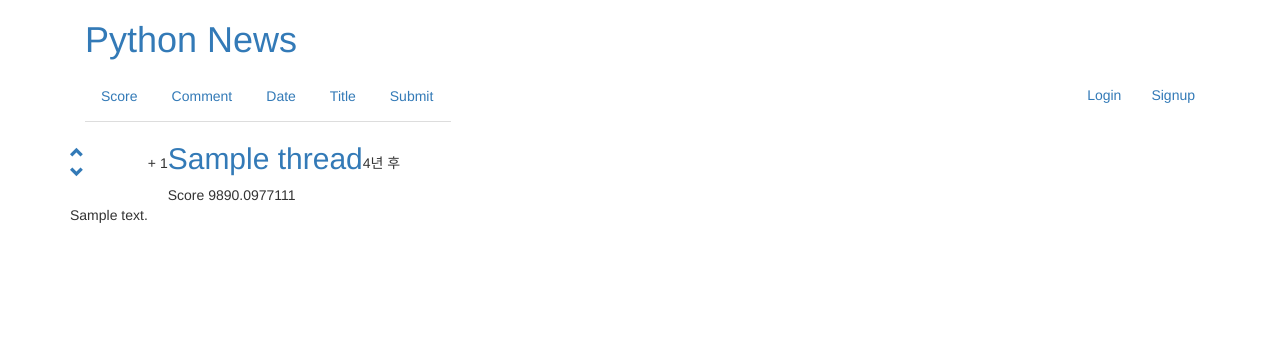
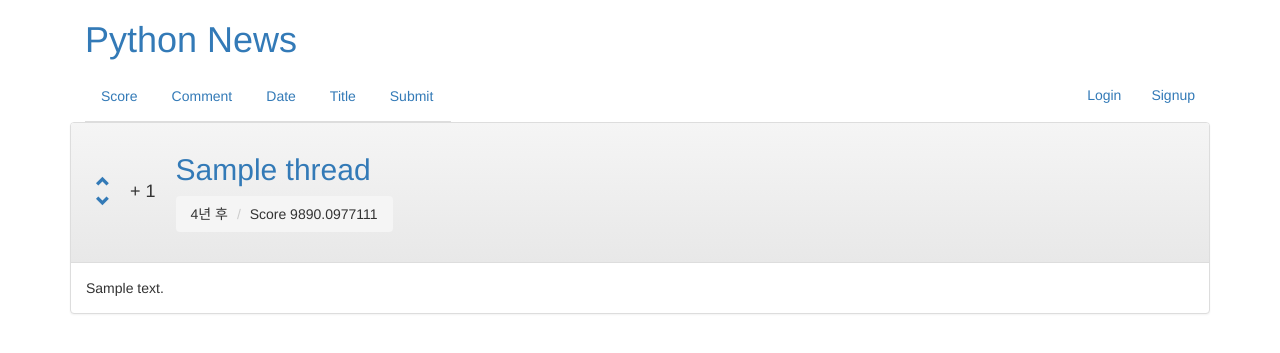
Before and after one commit to ShinJJang/newspaper, a Django app: page /thread/1/ in a window 1280 px wide. Shown: the top 353 px of the page. Run offline with Django 3.2, Linux system fonts and the light colour scheme; tables that the repository leaves empty hold one stand-in row (values such as "Sample post"); some libraries are stand-ins or nearby versions.

Commit message:
Edit thread detail layout

```diff
--- a/static/css/style.css
+++ b/static/css/style.css
@@ -1,3 +1,8 @@
 div[class^="depth-"], div[class*="depth-"] {
     padding-left: 10px;
 }
+
+table.thread td {
+    padding-left: 10px;
+    padding-right: 10px ;
+}
--- a/templates/thread.html
+++ b/templates/thread.html
@@ -1,6 +1,9 @@
 {% include 'header.html' %}
-<table>
-    <tr><td>
+
+<div class="panel panel-default">
+    <div class="panel-heading">
+    <table class="thread">
+        <tr><td>
             <div>
                 <a href="/thread/{{ thread.id }}/vote?is_up=1" class="vote">
                     <span class="glyphicon glyphicon-chevron-up" aria-hidden="true"></span></a>
@@ -11,22 +14,22 @@
         </td>
 
         <td>
-            <span id="vote_count_{{ thread.id }}">{{ thread.get_vote_count }}</span>
+            <h4 id="vote_count_{{ thread.id }}">{{ thread.get_vote_count }}</h4>
         </td>
 
         <td>
             <h2><a href="{{ thread.url }}">{{ thread.title }}</a></h2>
-            <span>Score {{ thread.get_score }}</span>
-        </td>
-        <td>
-            <span class="time_presentation">{{ thread.pub_date | date }}</span>
-        </td>
-    </tr>
-
-    <tr><td>
-        <div>{{ thread.content }}</div>
-    </td></tr>
-</table>
+            <ol class="breadcrumb">
+                <li><span class="time_presentation">{{ thread.pub_date | date }}</span></li>
+                <li><span>Score {{ thread.get_score }}</span></li>
+            </ol>
+        </td></tr>
+    </table>
+    </div>
+    <div class="panel-body">
+        {{ thread.content }}
+    </div>
+</div>
 
 <ul class="comment_wrapper list-group"></ul>
 <script>
```
